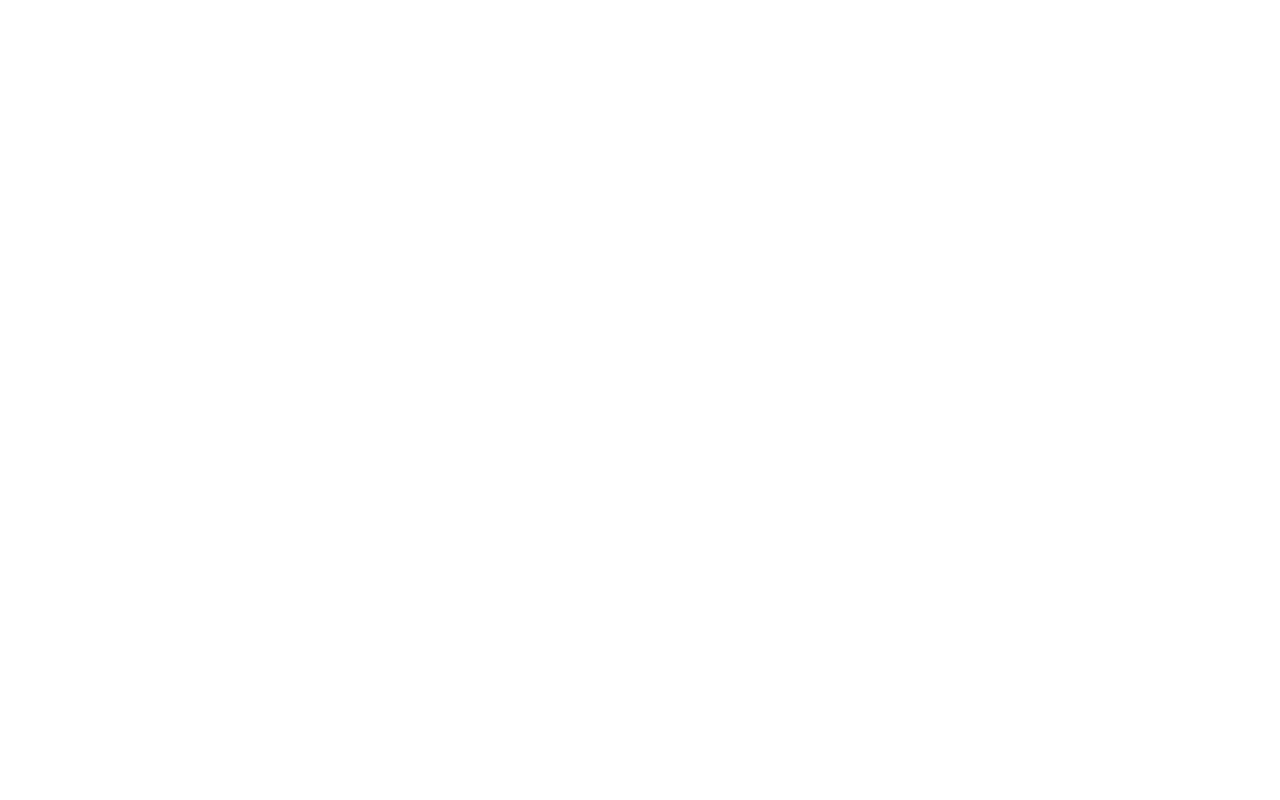
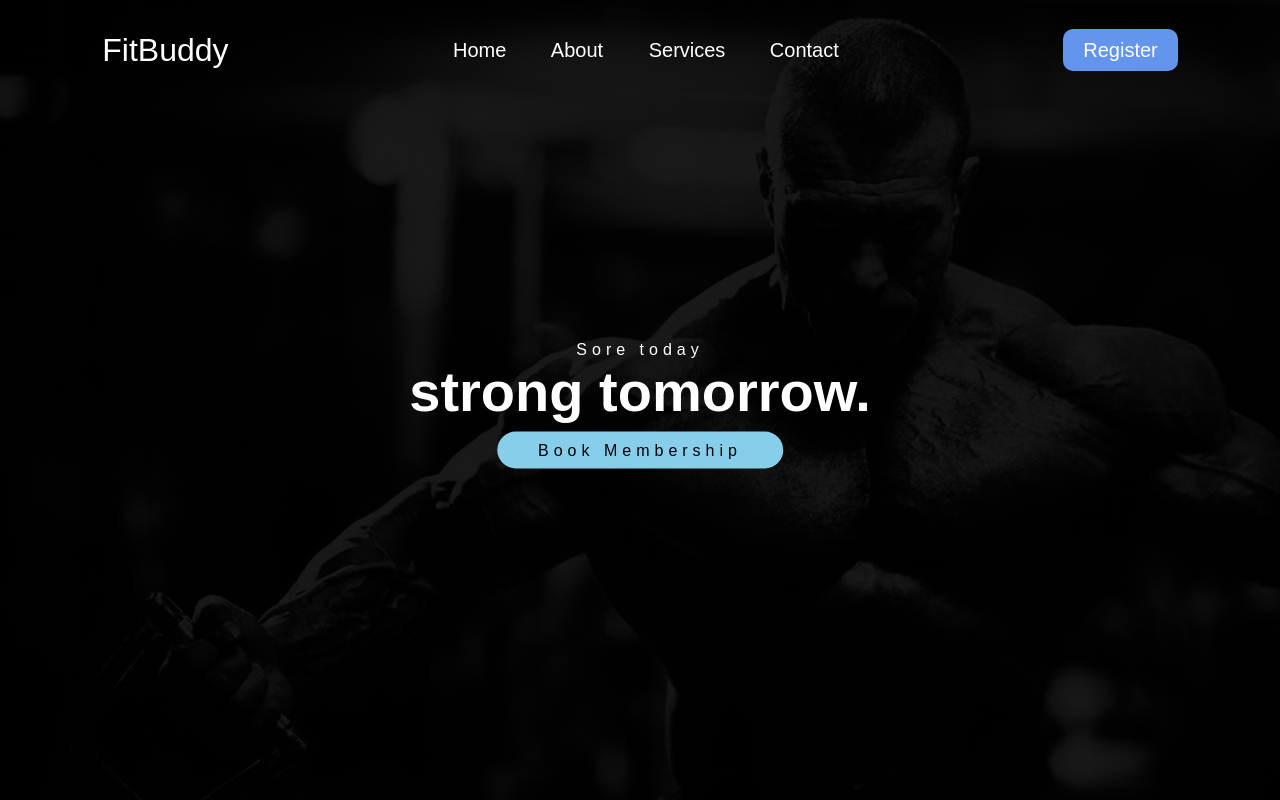
Before and after one commit to syedaatif07/Landing-page, a plain HTML site: page index.html in a window 1280 px wide. Drawn offline with Linux system fonts and the light colour scheme.

Commit message:
Add files via upload

```diff
--- a/index.html
+++ b/index.html
@@ -4,8 +4,34 @@
     <meta charset="UTF-8">
     <meta name="viewport" content="width=device-width, initial-scale=1.0">
     <title>Document</title>
+    <link rel="stylesheet" href="style.css">
+
 </head>
 <body>
+     <header>
+        <nav>
+            <div class="logo">
+              FitBuddy
+            </div>
+            <div class="menu">
+                <a href="#">Home</a>
+                <a href="#">About </a>
+                <a href="#">Services</a>
+                <a href="#">Contact</a>
+
+            </div>
+            <div class="register">
+                <a href="#">Register</a>
+            </div>
+            <section class="ht">
+
+                <span>Sore today  </span>
+                <h1 >strong tomorrow.</h1>
+
+                   <br>
+            <a href="#">Book Membership</a>
+            </section>
+     </header>
 
 </body>
 </html>
--- a/style.css
+++ b/style.css
@@ -0,0 +1,83 @@
+* {
+    padding: 0;
+    margin: 0;
+    box-sizing: border-box;
+}
+
+header{
+    width: 100%;
+    height: 100vh;
+    background:linear-gradient(rgba(0,0,0,0.9),rgba(0,0,0,0.9)) ,url(/2.jpg);
+    font-family: sans-serif ;
+}
+
+nav {
+    width: 100%;
+    height: 100px;
+    color: white;
+    display: flex;
+    justify-content: space-around;
+    align-items: center;
+}
+.logo {
+     font-size: 2em;
+     letter: spacing 2px;
+}
+.menu a {
+    text-decoration: none;
+    color: white;
+    padding: 10px 20px;
+    font-size: 20px;
+    position: relative;
+}
+.register a {
+    text-decoration: none;
+    color: white;
+    padding: 10px 20px;
+    font-size: 20px;
+    background: cornflowerblue;
+    border-radius: 10px;
+}
+
+.ht{
+    max-width: 650px;
+    position: absolute;
+    top: 50%;
+    left: 50%;
+    transform: translate(-50%,-50%);
+    text-align: center;
+}
+.ht a {
+    text-decoration: none;
+    background:skyblue;
+    color:black;
+    padding:10px 41px ;
+    letter-spacing: 5px;
+    border-radius: 58px;
+    font: bold;
+    margin-top: 0%;
+    margin-bottom: 1px;
+    margin-right: 0%;
+
+}
+
+.menu a:before {
+    content: '';
+    position: absolute;
+    top: 0;
+    left: 0;
+    width: 0%;
+    height: 100%;
+    border-bottom: 3px solid skyblue;
+    transition: 0.4s linear;
+}
+.menu a:hover::before {
+    width: 90%;
+
+}
+.ht span {
+    letter-spacing: 5px;
+}
+.ht h1 {
+    font-size: 3.5em;
+}
```
Also changed, not shown: 2.jpg (added).
